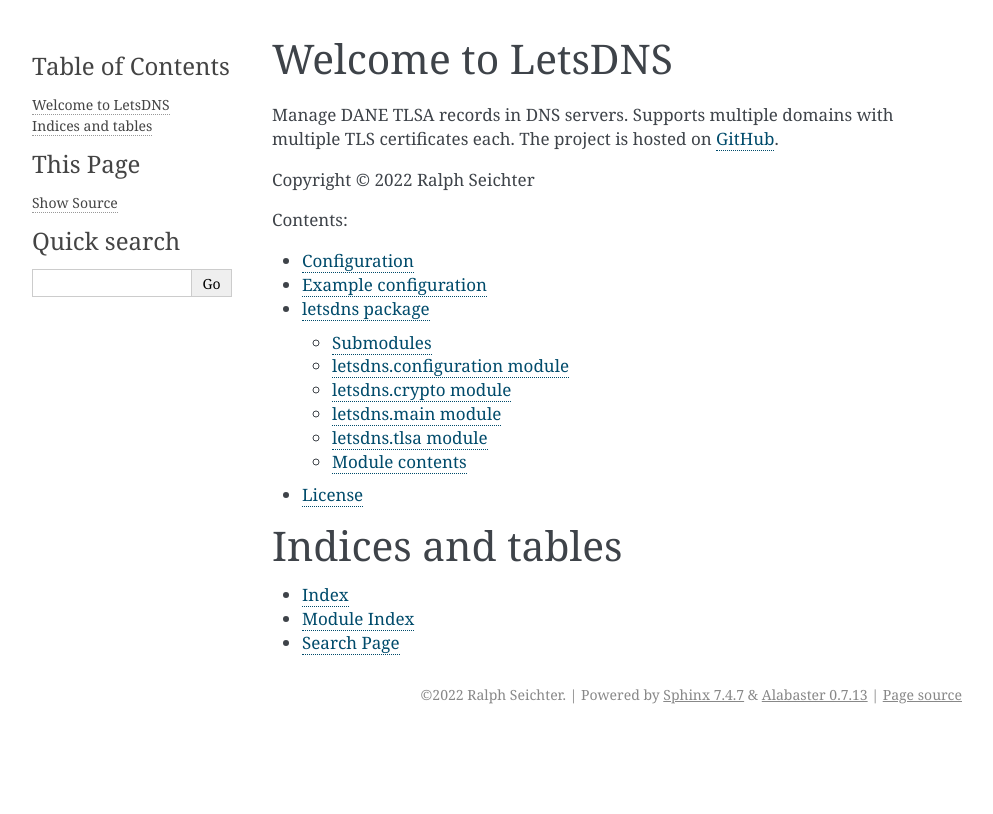
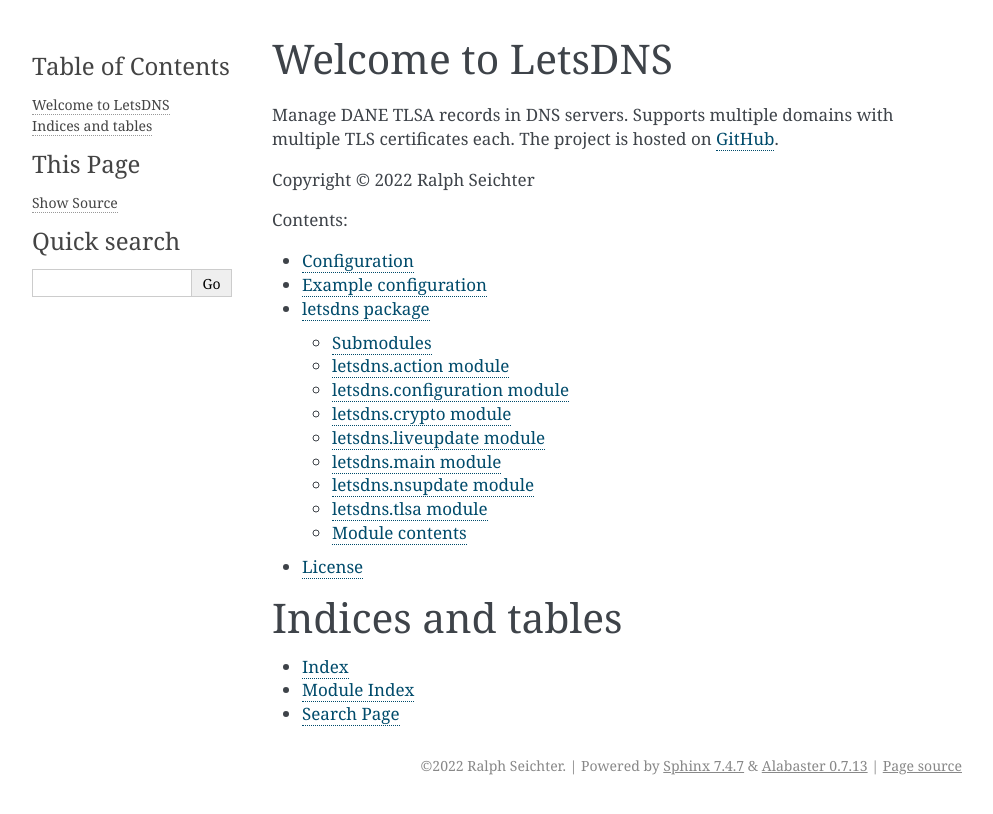
Before and after one commit to LetsDNS/letsdns, a Sphinx documentation site: the page built from docs/source/index.rst, in a window 1280 px wide. Shown: the top 814 px of the page, without its empty margins (148-1141 px from the left). Built offline with Sphinx 7.4.7, drawn with Linux system fonts in a browser that asks for light colours.

```diff
--- a/docs/source/letsdns.rst
+++ b/docs/source/letsdns.rst
@@ -3,6 +3,14 @@
 
 Submodules
 ----------
+
+letsdns.action module
+---------------------
+
+.. automodule:: letsdns.action
+   :members:
+   :no-undoc-members:
+   :show-inheritance:
 
 letsdns.configuration module
 ----------------------------
@@ -20,10 +28,26 @@
    :no-undoc-members:
    :show-inheritance:
 
+letsdns.liveupdate module
+-------------------------
+
+.. automodule:: letsdns.liveupdate
+   :members:
+   :no-undoc-members:
+   :show-inheritance:
+
 letsdns.main module
 -------------------
 
 .. automodule:: letsdns.main
+   :members:
+   :no-undoc-members:
+   :show-inheritance:
+
+letsdns.nsupdate module
+-----------------------
+
+.. automodule:: letsdns.nsupdate
    :members:
    :no-undoc-members:
    :show-inheritance:
```
Also changed, not shown: 1 other file.
